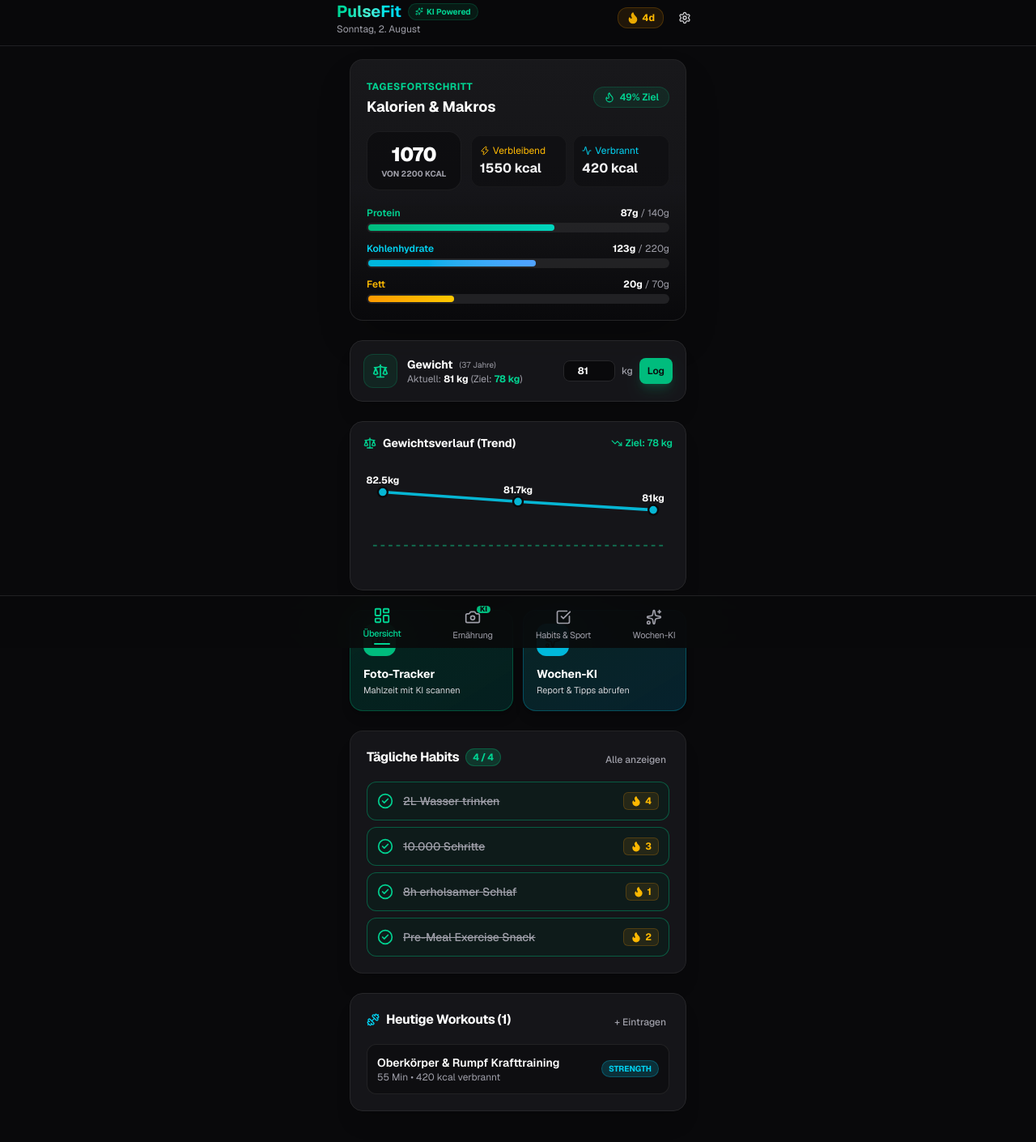
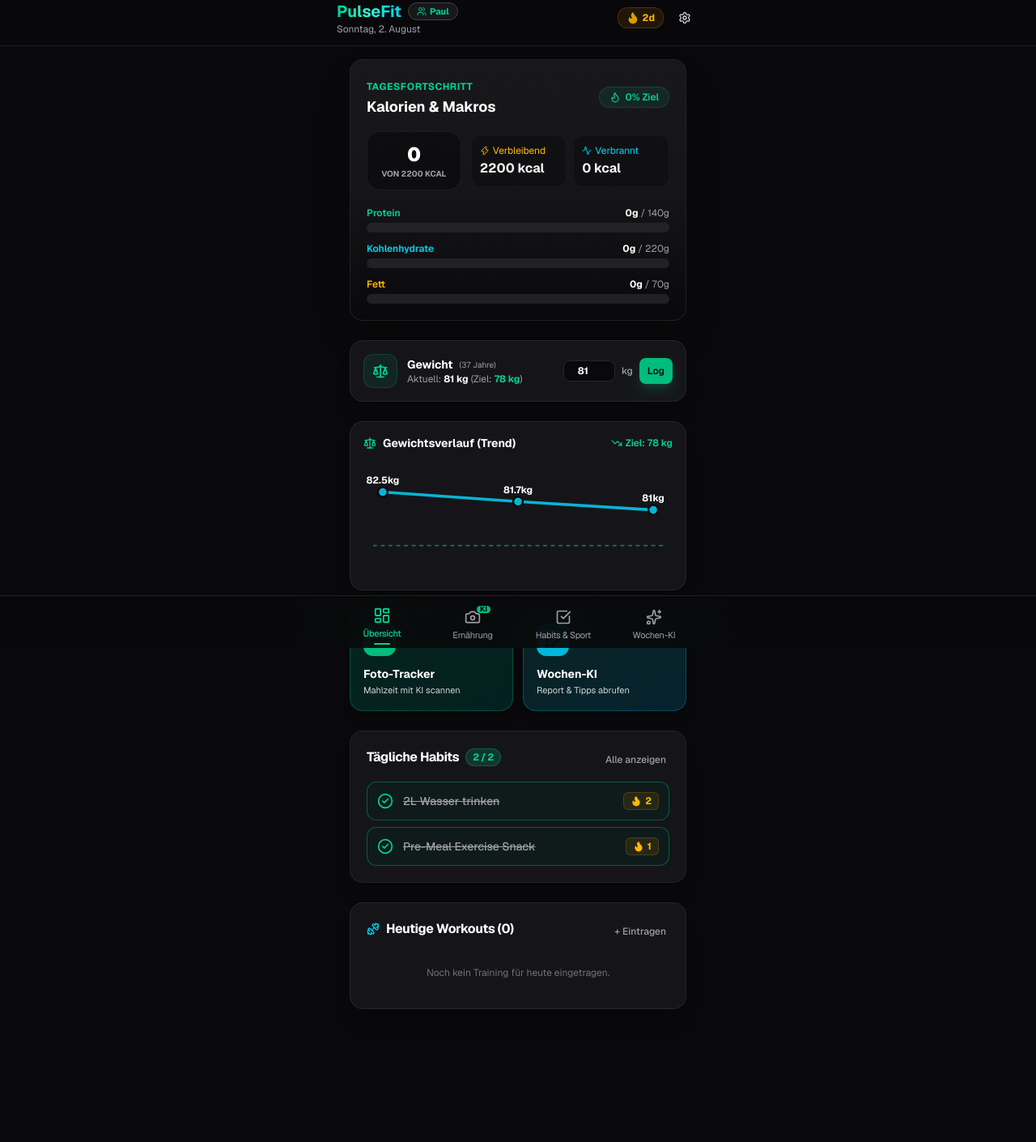
Before and after one commit to pool1110/pulsefit-app, a Next.js app: page / in a window 1280 px wide. Shown: the top 1410 px of the page at 81% size. After the commit the page ends 1342 px from the top, so only its background shows below. Built offline with nearby package versions, Linux system fonts and the light colour scheme.

Commit message:
Add Multi-User Family Profile switcher and data isolation

```diff
--- a/src/app/page.tsx
+++ b/src/app/page.tsx
@@ -14,6 +14,12 @@
 export default function Home() {
   const {
     isLoaded,
+    users,
+    activeUser,
+    activeUserId,
+    switchUser,
+    addUser,
+    deleteUser,
     meals,
     habits,
     workouts,
@@ -66,8 +72,12 @@
 
   return (
     <div className="min-h-screen bg-zinc-950 text-zinc-100 flex flex-col selection:bg-emerald-500 selection:text-zinc-950">
-      {/* App Header */}
+      {/* App Header with Family Profile Switcher */}
       <Header
+        users={users}
+        activeUser={activeUser}
+        onSwitchUser={switchUser}
+        onAddUser={addUser}
         onOpenSettings={() => {
           setShowPwaGuideOnly(false);
           setIsSettingsOpen(true);
--- a/src/components/layout/Header.tsx
+++ b/src/components/layout/Header.tsx
@@ -1,10 +1,15 @@
 'use client';
 
-import React from 'react';
-import { Settings, Sparkles, Download, Flame } from 'lucide-react';
+import React, { useState } from 'react';
+import { Settings, Sparkles, Download, Flame, Users, UserPlus } from 'lucide-react';
 import { Button } from '@/components/ui/button';
+import { UserAccount } from '@/lib/store';
 
 interface HeaderProps {
+  users: UserAccount[];
+  activeUser: UserAccount;
+  onSwitchUser: (id: string) => void;
+  onAddUser: (name: string) => void;
   onOpenSettings: () => void;
   onOpenInstallGuide: () => void;
   isInstallable: boolean;
@@ -12,29 +17,50 @@
 }
 
 export function Header({
+  users,
+  activeUser,
+  onSwitchUser,
+  onAddUser,
   onOpenSettings,
   onOpenInstallGuide,
   isInstallable,
   totalStreak,
 }: HeaderProps) {
+  const [isUserMenuOpen, setIsUserMenuOpen] = useState(false);
+  const [newUserName, setNewUserName] = useState('');
+  const [showAddInput, setShowAddInput] = useState(false);
+
   const todayFormatted = new Intl.DateTimeFormat('de-DE', {
     weekday: 'long',
     day: 'numeric',
     month: 'long',
   }).format(new Date());
 
+  const handleCreateUser = (e: React.FormEvent) => {
+    e.preventDefault();
+    if (!newUserName.trim()) return;
+    onAddUser(newUserName.trim());
+    setNewUserName('');
+    setShowAddInput(false);
+    setIsUserMenuOpen(false);
+  };
+
   return (
     <header className="sticky top-0 z-40 w-full border-b border-zinc-800/80 bg-zinc-950/80 backdrop-blur-xl px-4 pt-safe pb-3">
-      <div className="flex items-center justify-between max-w-md mx-auto">
+      <div className="flex items-center justify-between max-w-md mx-auto relative">
         <div>
           <div className="flex items-center space-x-2">
             <h1 className="text-xl font-bold bg-gradient-to-r from-emerald-400 via-teal-300 to-cyan-400 bg-clip-text text-transparent">
               PulseFit
             </h1>
-            <span className="inline-flex items-center px-2 py-0.5 rounded-full text-[10px] font-bold bg-emerald-500/10 text-emerald-400 border border-emerald-500/20">
-              <Sparkles className="w-2.5 h-2.5 mr-1 text-emerald-400" />
-              KI Powered
-            </span>
+            {/* Active User Switcher Pill */}
+            <button
+              onClick={() => setIsUserMenuOpen(!isUserMenuOpen)}
+              className="inline-flex items-center px-2.5 py-0.5 rounded-full text-[11px] font-bold bg-zinc-900 border border-zinc-700 text-emerald-400 hover:border-emerald-500/50 transition-colors"
+            >
+              <Users className="w-3 h-3 mr-1 text-emerald-400" />
+              <span>{activeUser?.name || 'Profil'}</span>
+            </button>
           </div>
           <p className="text-xs text-zinc-400 capitalize">{todayFormatted}</p>
         </div>
@@ -69,6 +95,61 @@
             <Settings className="w-4 h-4" />
           </Button>
         </div>
+
+        {/* User Switcher Dropdown */}
+        {isUserMenuOpen && (
+          <div className="absolute top-12 left-0 z-50 w-64 bg-zinc-900 border border-zinc-800 rounded-2xl p-3 shadow-2xl animate-in fade-in duration-150">
+            <span className="text-[10px] font-bold uppercase tracking-wider text-zinc-400 block mb-2 px-1">
+              Familien-Profile ({users.length})
+            </span>
+
+            <div className="space-y-1 max-h-48 overflow-y-auto">
+              {users.map((u) => (
+                <button
+                  key={u.id}
+                  onClick={() => {
+                    onSwitchUser(u.id);
+                    setIsUserMenuOpen(false);
+                  }}
+                  className={`w-full flex items-center justify-between px-3 py-2 rounded-xl text-xs font-medium transition-all ${
+                    u.id === activeUser.id
+                      ? 'bg-emerald-500/20 text-emerald-300 font-bold border border-emerald-500/30'
+                      : 'bg-zinc-950/60 text-zinc-300 hover:bg-zinc-800'
+                  }`}
+                >
+                  <span className="flex items-center">
+                    <span className="w-2 h-2 rounded-full bg-emerald-400 mr-2" />
+                    {u.name}
+                  </span>
+                  {u.id === activeUser.id && <span className="text-[10px] text-emerald-400 font-bold">Aktiv</span>}
+                </button>
+              ))}
+            </div>
+
+            {!showAddInput ? (
+              <button
+                onClick={() => setShowAddInput(true)}
+                className="w-full mt-2 pt-2 border-t border-zinc-800 flex items-center justify-center text-xs text-emerald-400 hover:text-emerald-300 font-semibold py-1"
+              >
+                <UserPlus className="w-3.5 h-3.5 mr-1" />
+                Familienmitglied hinzufügen
+              </button>
+            ) : (
+              <form onSubmit={handleCreateUser} className="mt-2 pt-2 border-t border-zinc-800 flex space-x-2">
+                <input
+                  type="text"
+                  placeholder="Name (z.B. Mama, Lisa)"
+                  value={newUserName}
+                  onChange={(e) => setNewUserName(e.target.value)}
+                  className="flex-1 px-2.5 py-1 rounded-lg bg-zinc-950 border border-zinc-800 text-white text-xs focus:outline-none focus:border-emerald-500"
+                />
+                <Button type="submit" size="sm" className="h-7 text-xs px-2">
+                  +
+                </Button>
+              </form>
+            )}
+          </div>
+        )}
       </div>
     </header>
   );
--- a/src/lib/store.ts
+++ b/src/lib/store.ts
@@ -3,16 +3,16 @@
 import { useState, useEffect } from 'react';
 import { NutritionLog, Habit, Workout, DailyGoals, WeeklyReport, UserProfile, WeeklyWorkoutPlan } from './types';
 
-const STORAGE_KEYS = {
-  MEALS: 'fit_app_meals',
-  HABITS: 'fit_app_habits',
-  WORKOUTS: 'fit_app_workouts',
-  GOALS: 'fit_app_goals',
-  REPORTS: 'fit_app_weekly_reports',
-  API_KEY: 'fit_app_gemini_key',
-  PROFILE: 'fit_app_profile',
-  WORKOUT_PLAN: 'fit_app_workout_plan',
-};
+export interface UserAccount {
+  id: string;
+  name: string;
+  avatarColor: string;
+}
+
+const DEFAULT_USERS: UserAccount[] = [
+  { id: 'u_default', name: 'Paul', avatarColor: 'emerald' },
+  { id: 'u_family2', name: 'Familienmitglied', avatarColor: 'cyan' },
+];
 
 const DEFAULT_GOALS: DailyGoals = {
   calories: 2200,
@@ -45,91 +45,28 @@
     id: 'h1',
     title: '2L Wasser trinken',
     category: 'nutrition',
-    icon: 'Droplet',
     targetPerWeek: 7,
-    completedDates: [getTodayString(0), getTodayString(1), getTodayString(2), getTodayString(3)],
-    currentStreak: 4,
+    completedDates: [getTodayString(0), getTodayString(1)],
+    currentStreak: 2,
     bestStreak: 7,
     createdAt: getTodayString(10),
   },
   {
     id: 'h2',
-    title: '10.000 Schritte',
-    category: 'fitness',
-    icon: 'Footprints',
-    targetPerWeek: 7,
-    completedDates: [getTodayString(0), getTodayString(1), getTodayString(2)],
-    currentStreak: 3,
-    bestStreak: 12,
-    createdAt: getTodayString(10),
-  },
-  {
-    id: 'h3',
-    title: '8h erholsamer Schlaf',
-    category: 'lifestyle',
-    icon: 'Moon',
-    targetPerWeek: 7,
-    completedDates: [getTodayString(0), getTodayString(2)],
-    currentStreak: 1,
-    bestStreak: 5,
-    createdAt: getTodayString(10),
-  },
-  {
-    id: 'h4',
     title: 'Pre-Meal Exercise Snack',
     category: 'fitness',
-    icon: 'Activity',
     targetPerWeek: 7,
-    completedDates: [getTodayString(0), getTodayString(1)],
-    currentStreak: 2,
+    completedDates: [getTodayString(0)],
+    currentStreak: 1,
     bestStreak: 5,
     createdAt: getTodayString(10),
   },
 ];
 
-const INITIAL_MEALS: NutritionLog[] = [
-  {
-    id: 'm1',
-    name: 'Haferflocken mit Beeren & Whey',
-    calories: 450,
-    protein: 35,
-    carbs: 55,
-    fat: 8,
-    healthScore: 9,
-    scoreReasoning: 'Hervorragende Kombination aus komplexen Kohlenhydraten, hochwertigem Protein und Antioxidantien.',
-    healthTip: 'Füge noch einen Löffel Chiasamen für gesunde Omega-3 Fettsäuren hinzu.',
-    timestamp: new Date(Date.now() - 4 * 3600 * 1000).toISOString(),
-    date: getTodayString(0),
-  },
-  {
-    id: 'm2',
-    name: 'Hähnchenbrust mit Reis & Brokkoli',
-    calories: 620,
-    protein: 52,
-    carbs: 68,
-    fat: 12,
-    healthScore: 10,
-    scoreReasoning: 'Klassisches, nährstoffdichtes Fitness-Gericht. Hoher Proteingehalt und gute Ballaststoffversorgung.',
-    healthTip: 'Nutze etwas Olivenöl für gesunde ungesättigte Fettsäuren.',
-    timestamp: new Date(Date.now() - 1 * 3600 * 1000).toISOString(),
-    date: getTodayString(0),
-  },
-];
+export function useAppStore() {
+  const [users, setUsers] = useState<UserAccount[]>(DEFAULT_USERS);
+  const [activeUserId, setActiveUserId] = useState<string>('u_default');
 
-const INITIAL_WORKOUTS: Workout[] = [
-  {
-    id: 'w1',
-    title: 'Oberkörper & Rumpf Krafttraining',
-    type: 'strength',
-    durationMinutes: 55,
-    caloriesBurned: 420,
-    date: getTodayString(0),
-    timestamp: new Date(Date.now() - 3 * 3600 * 1000).toISOString(),
-    notes: 'Bankdrücken 4x8 @ 80kg, Klimmzüge 4x10, Schulterdrücken',
-  },
-];
-
-export function useAppStore() {
   const [meals, setMeals] = useState<NutritionLog[]>([]);
   const [habits, setHabits] = useState<Habit[]>([]);
   const [workouts, setWorkouts] = useState<Workout[]>([]);
@@ -140,41 +77,84 @@
   const [geminiApiKey, setGeminiApiKey] = useState<string>('');
   const [isLoaded, setIsLoaded] = useState<boolean>(false);
 
+  // Load user list
   useEffect(() => {
     try {
-      const storedMeals = localStorage.getItem(STORAGE_KEYS.MEALS);
-      const storedHabits = localStorage.getItem(STORAGE_KEYS.HABITS);
-      const storedWorkouts = localStorage.getItem(STORAGE_KEYS.WORKOUTS);
-      const storedGoals = localStorage.getItem(STORAGE_KEYS.GOALS);
-      const storedReports = localStorage.getItem(STORAGE_KEYS.REPORTS);
-      const storedProfile = localStorage.getItem(STORAGE_KEYS.PROFILE);
-      const storedPlan = localStorage.getItem(STORAGE_KEYS.WORKOUT_PLAN);
-      const storedKey = localStorage.getItem(STORAGE_KEYS.API_KEY);
+      const storedUsers = localStorage.getItem('fit_app_users');
+      const storedActiveId = localStorage.getItem('fit_app_active_user');
+      if (storedUsers) setUsers(JSON.parse(storedUsers));
+      if (storedActiveId) setActiveUserId(storedActiveId);
+    } catch (e) {
+      console.error(e);
+    }
+  }, []);
 
-      setMeals(storedMeals ? JSON.parse(storedMeals) : INITIAL_MEALS);
+  // Load data for active user
+  useEffect(() => {
+    try {
+      const prefix = `fit_app_${activeUserId}_`;
+      const storedMeals = localStorage.getItem(prefix + 'meals');
+      const storedHabits = localStorage.getItem(prefix + 'habits');
+      const storedWorkouts = localStorage.getItem(prefix + 'workouts');
+      const storedGoals = localStorage.getItem(prefix + 'goals');
+      const storedReports = localStorage.getItem(prefix + 'reports');
+      const storedProfile = localStorage.getItem(prefix + 'profile');
+      const storedPlan = localStorage.getItem(prefix + 'plan');
+      const storedKey = localStorage.getItem('fit_app_gemini_key');
+
+      setMeals(storedMeals ? JSON.parse(storedMeals) : []);
       setHabits(storedHabits ? JSON.parse(storedHabits) : INITIAL_HABITS);
-      setWorkouts(storedWorkouts ? JSON.parse(storedWorkouts) : INITIAL_WORKOUTS);
+      setWorkouts(storedWorkouts ? JSON.parse(storedWorkouts) : []);
       setGoals(storedGoals ? JSON.parse(storedGoals) : DEFAULT_GOALS);
       setWeeklyReports(storedReports ? JSON.parse(storedReports) : []);
       setProfile(storedProfile ? JSON.parse(storedProfile) : DEFAULT_PROFILE);
-      if (storedPlan) setWorkoutPlanState(JSON.parse(storedPlan));
+      setWorkoutPlanState(storedPlan ? JSON.parse(storedPlan) : null);
       if (storedKey) setGeminiApiKey(storedKey);
     } catch (e) {
-      console.error('Failed to load local data', e);
+      console.error('Failed to load user data', e);
     } finally {
       setIsLoaded(true);
     }
-  }, []);
+  }, [activeUserId]);
+
+  const switchUser = (userId: string) => {
+    setActiveUserId(userId);
+    localStorage.setItem('fit_app_active_user', userId);
+  };
+
+  const addUser = (name: string) => {
+    const newUser: UserAccount = {
+      id: 'u_' + Date.now(),
+      name: name.trim(),
+      avatarColor: ['emerald', 'cyan', 'amber', 'purple', 'rose'][users.length % 5],
+    };
+    const updatedUsers = [...users, newUser];
+    setUsers(updatedUsers);
+    localStorage.setItem('fit_app_users', JSON.stringify(updatedUsers));
+    switchUser(newUser.id);
+  };
+
+  const deleteUser = (id: string) => {
+    if (users.length <= 1) return;
+    const updatedUsers = users.filter((u) => u.id !== id);
+    setUsers(updatedUsers);
+    localStorage.setItem('fit_app_users', JSON.stringify(updatedUsers));
+    if (activeUserId === id) {
+      switchUser(updatedUsers[0].id);
+    }
+  };
+
+  const prefix = `fit_app_${activeUserId}_`;
 
   const setWorkoutPlan = (plan: WeeklyWorkoutPlan) => {
     setWorkoutPlanState(plan);
-    localStorage.setItem(STORAGE_KEYS.WORKOUT_PLAN, JSON.stringify(plan));
+    localStorage.setItem(prefix + 'plan', JSON.stringify(plan));
   };
 
   const updateProfile = (updatedProfile: Partial<UserProfile>) => {
     const newProfile = { ...profile, ...updatedProfile };
     setProfile(newProfile);
-    localStorage.setItem(STORAGE_KEYS.PROFILE, JSON.stringify(newProfile));
+    localStorage.setItem(prefix + 'profile', JSON.stringify(newProfile));
   };
 
   const addWeightLog = (weight: number, dateStr: string = getTodayString(0)) => {
@@ -186,21 +166,21 @@
       weightHistory: newHistory,
     };
     setProfile(newProfile);
-    localStorage.setItem(STORAGE_KEYS.PROFILE, JSON.stringify(newProfile));
+    localStorage.setItem(prefix + 'profile', JSON.stringify(newProfile));
   };
 
   const addMeal = (meal: Omit<NutritionLog, 'id'>) => {
     const newMeal: NutritionLog = { ...meal, id: 'm_' + Date.now() };
     const updated = [newMeal, ...meals];
     setMeals(updated);
-    localStorage.setItem(STORAGE_KEYS.MEALS, JSON.stringify(updated));
+    localStorage.setItem(prefix + 'meals', JSON.stringify(updated));
     return newMeal;
   };
 
   const deleteMeal = (id: string) => {
     const updated = meals.filter(m => m.id !== id);
     setMeals(updated);
-    localStorage.setItem(STORAGE_KEYS.MEALS, JSON.stringify(updated));
+    localStorage.setItem(prefix + 'meals', JSON.stringify(updated));
   };
 
   const toggleHabit = (id: string, date: string = getTodayString(0)) => {
@@ -234,7 +214,7 @@
       };
     });
     setHabits(updated);
-    localStorage.setItem(STORAGE_KEYS.HABITS, JSON.stringify(updated));
+    localStorage.setItem(prefix + 'habits', JSON.stringify(updated));
   };
 
   const addHabit = (habitData: Omit<Habit, 'id' | 'completedDates' | 'currentStreak' | 'bestStreak' | 'createdAt'>) => {
@@ -248,48 +228,56 @@
     };
     const updated = [...habits, newHabit];
     setHabits(updated);
-    localStorage.setItem(STORAGE_KEYS.HABITS, JSON.stringify(updated));
+    localStorage.setItem(prefix + 'habits', JSON.stringify(updated));
   };
 
   const deleteHabit = (id: string) => {
     const updated = habits.filter(h => h.id !== id);
     setHabits(updated);
-    localStorage.setItem(STORAGE_KEYS.HABITS, JSON.stringify(updated));
+    localStorage.setItem(prefix + 'habits', JSON.stringify(updated));
   };
 
   const addWorkout = (workoutData: Omit<Workout, 'id'>) => {
     const newWorkout: Workout = { ...workoutData, id: 'w_' + Date.now() };
     const updated = [newWorkout, ...workouts];
     setWorkouts(updated);
-    localStorage.setItem(STORAGE_KEYS.WORKOUTS, JSON.stringify(updated));
+    localStorage.setItem(prefix + 'workouts', JSON.stringify(updated));
   };
 
   const deleteWorkout = (id: string) => {
     const updated = workouts.filter(w => w.id !== id);
     setWorkouts(updated);
-    localStorage.setItem(STORAGE_KEYS.WORKOUTS, JSON.stringify(updated));
+    localStorage.setItem(prefix + 'workouts', JSON.stringify(updated));
   };
 
   const updateGoals = (newGoals: DailyGoals) => {
     setGoals(newGoals);
-    localStorage.setItem(STORAGE_KEYS.GOALS, JSON.stringify(newGoals));
+    localStorage.setItem(prefix + 'goals', JSON.stringify(newGoals));
   };
 
   const saveApiKey = (key: string) => {
     setGeminiApiKey(key);
-    localStorage.setItem(STORAGE_KEYS.API_KEY, key);
+    localStorage.setItem('fit_app_gemini_key', key);
   };
 
   const addWeeklyReport = (report: Omit<WeeklyReport, 'id'>) => {
     const newReport: WeeklyReport = { ...report, id: 'rep_' + Date.now() };
     const updated = [newReport, ...weeklyReports];
     setWeeklyReports(updated);
-    localStorage.setItem(STORAGE_KEYS.REPORTS, JSON.stringify(updated));
+    localStorage.setItem(prefix + 'reports', JSON.stringify(updated));
     return newReport;
   };
 
+  const activeUser = users.find((u) => u.id === activeUserId) || users[0];
+
   return {
     isLoaded,
+    users,
+    activeUser,
+    activeUserId,
+    switchUser,
+    addUser,
+    deleteUser,
     meals,
     habits,
     workouts,
```
